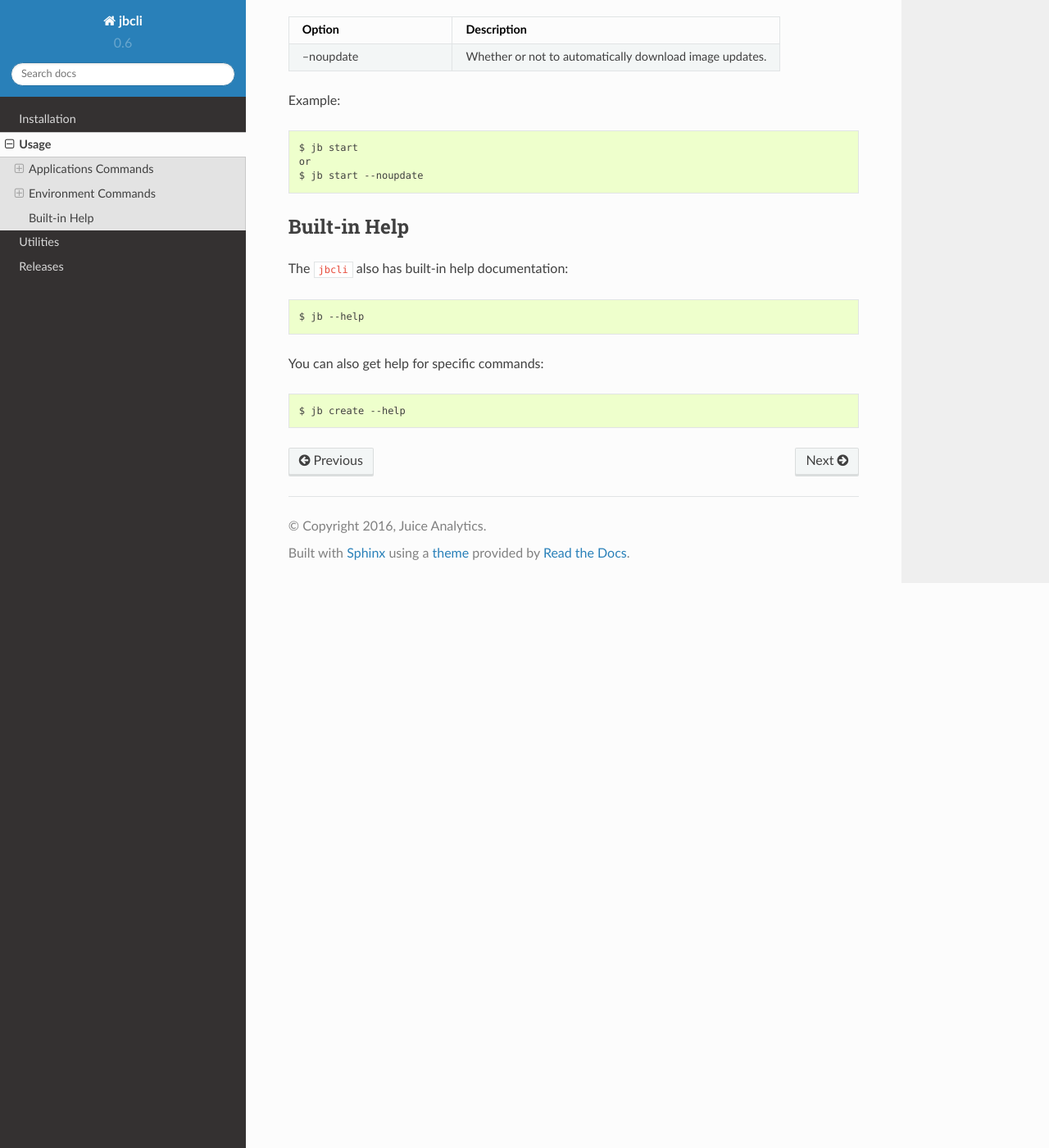
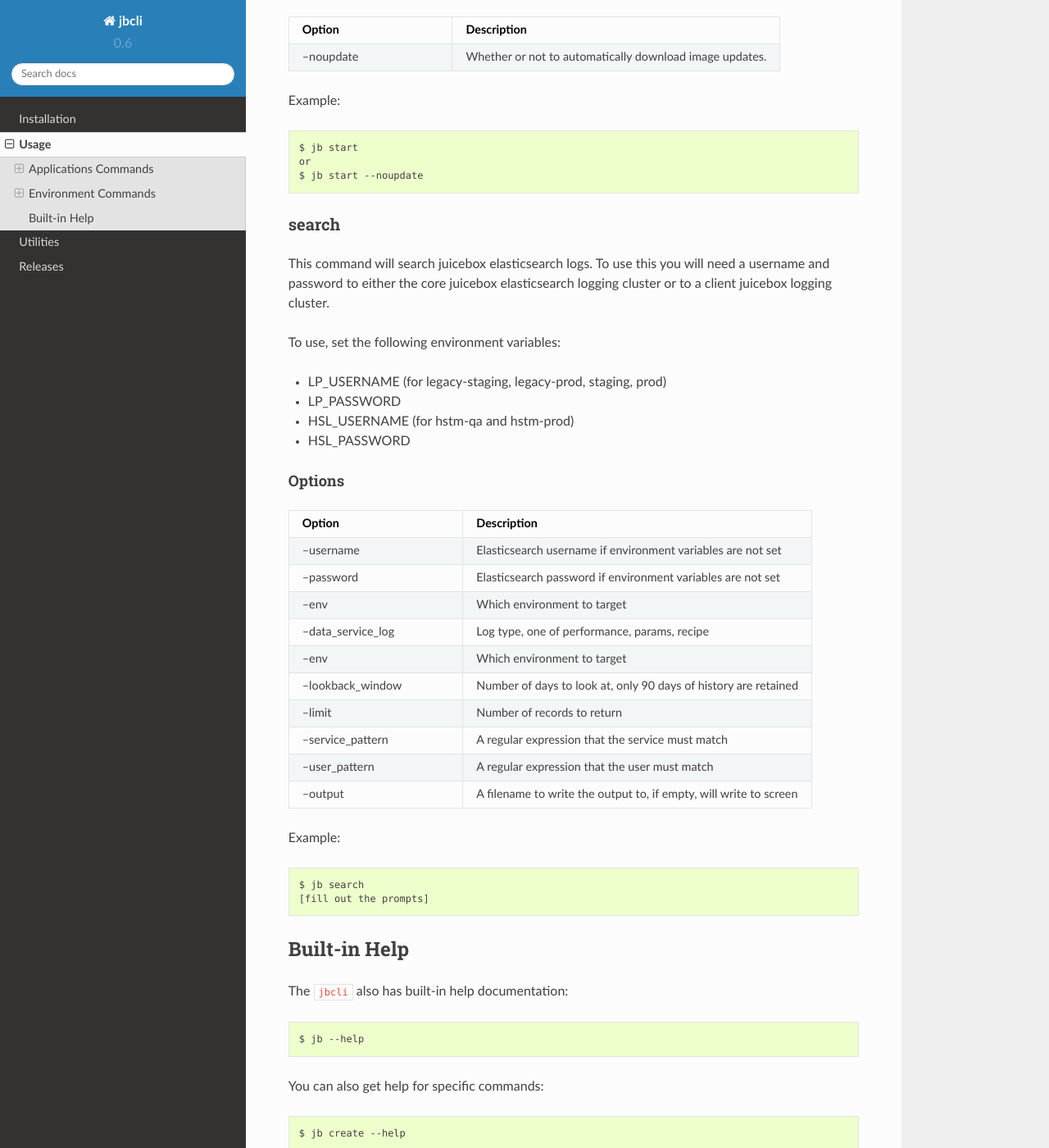
Before and after one commit to juiceinc/devlandia, a Sphinx documentation site: the page built from jbcli/docs/usage.rst, in a window 1280 px wide and 1400 px high, scrolled down 6317 px. Shown: the whole window at 82% size. Built offline with Sphinx 7.4.7 and the Read the Docs theme 2.0.0, drawn with Linux system fonts in a browser that asks for light colours.

Commit message:
Improvements after talking w casey

```diff
--- a/jbcli/docs/usage.rst
+++ b/jbcli/docs/usage.rst
@@ -333,6 +333,46 @@ Example::
     $ jb start --noupdate
 
 
+search
+------
+
+This command will search juicebox elasticsearch logs. To use this you will need
+a username and password to either the core juicebox elasticsearch logging cluster
+or to a client juicebox logging cluster.
+
+To use, set the following environment variables:
+
+* LP_USERNAME (for legacy-staging, legacy-prod, staging, prod)
+* LP_PASSWORD
+* HSL_USERNAME (for hstm-qa and hstm-prod)
+* HSL_PASSWORD
+
+Options
+~~~~~~~
+
+.. csv-table::
+   :header: "Option", "Description"
+   :widths: 15, 30
+
+   "--username","Elasticsearch username if environment variables are not set"
+   "--password","Elasticsearch password if environment variables are not set"
+   "--env","Which environment to target"
+   "--data_service_log","Log type, one of performance, params, recipe"
+   "--env","Which environment to target"
+   "--lookback_window","Number of days to look at, only 90 days of history are retained"
+   "--limit","Number of records to return"
+   "--service_pattern","A regular expression that the service must match"
+   "--user_pattern","A regular expression that the user must match"
+   "--output","A filename to write the output to, if empty, will write to screen"
+
+
+
+Example::
+
+    $ jb search
+    [fill out the prompts]
+
+
 
 Built-in Help
 =============
```
Also changed, not shown: 1 other file.
